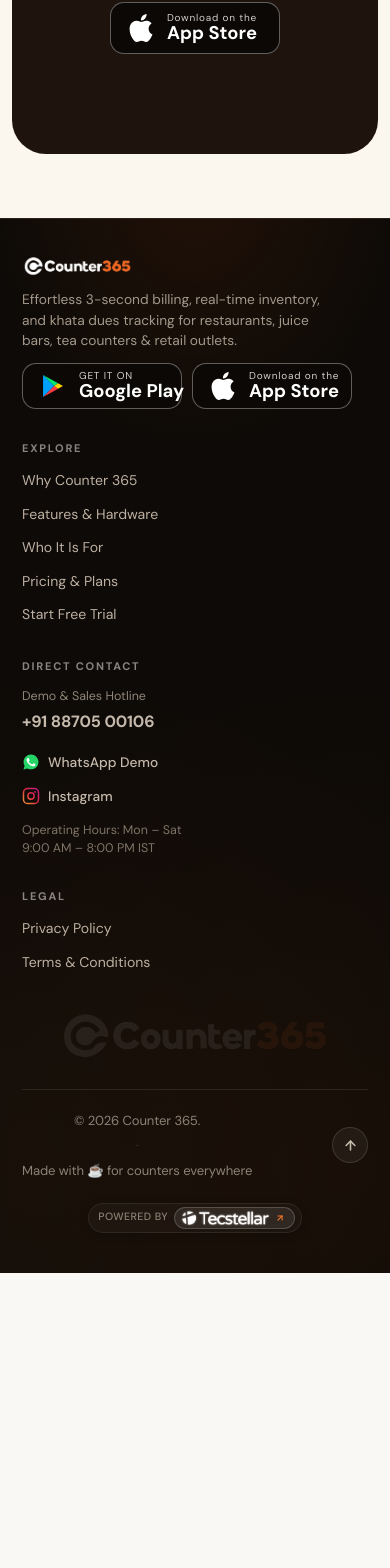
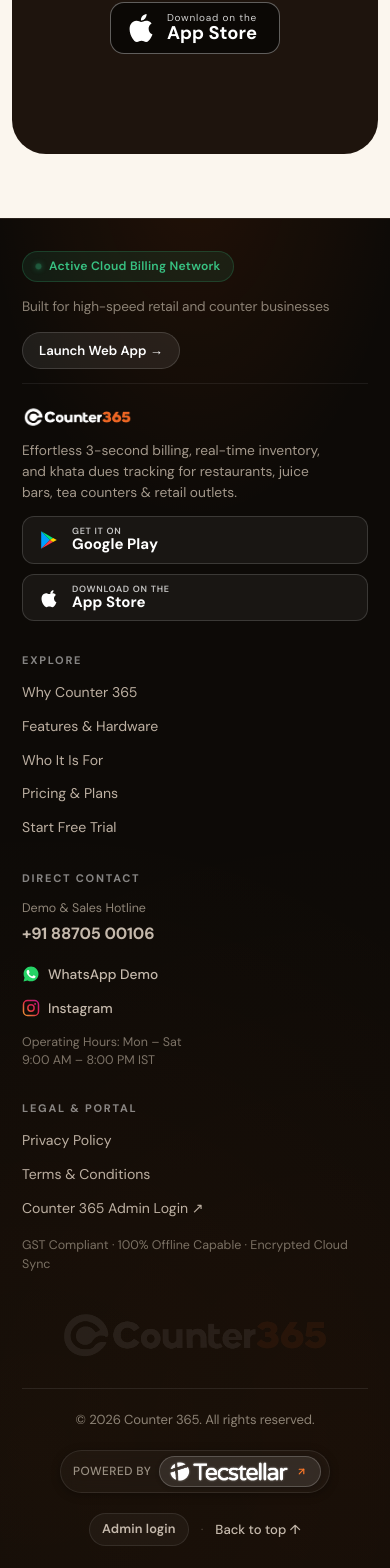
Before and after one commit to Tecstellar/Counter365--Website, a React (Vite) app: page / in a window 390 px wide. Shown: the part 7730-9298 px from the top of the page. Before the commit the page ends 9003 px from the top, so only its background shows below. Built offline with nearby package versions, Linux system fonts and the light colour scheme; no server answers; a web font is replaced by a local one.

Commit message:
fix(footer): stack store buttons vertically with responsive layout and remove made-with line

```diff
--- a/src/screens/landing/LandingPage.tsx
+++ b/src/screens/landing/LandingPage.tsx
@@ -1146,6 +1146,46 @@ export const LandingPage: React.FC = () => {
           margin: 2px 0 0;
         }
 
+        /* Stacked & Responsive Store Badges in Footer */
+        .ft-stores-col {
+          display: flex;
+          flex-direction: column;
+          gap: 10px;
+          width: 100%;
+          max-width: 240px;
+          margin-top: 14px;
+        }
+
+        .ft-store-btn {
+          display: inline-flex !important;
+          align-items: center !important;
+          gap: 12px !important;
+          width: 100% !important;
+          max-width: 240px !important;
+          box-sizing: border-box !important;
+          background: rgba(255, 255, 255, 0.05) !important;
+          border: 1px solid rgba(255, 255, 255, 0.15) !important;
+          padding: 9px 15px !important;
+          border-radius: 12px !important;
+          text-decoration: none !important;
+          color: #FFFFFF !important;
+          transition: all 0.22s cubic-bezier(0.16, 1, 0.3, 1) !important;
+          cursor: pointer !important;
+          -webkit-tap-highlight-color: transparent;
+        }
+
+        .ft-store-btn:hover {
+          background: rgba(255, 255, 255, 0.1) !important;
+          border-color: rgba(255, 122, 41, 0.6) !important;
+          transform: translateY(-2px) !important;
+          box-shadow: 0 6px 20px rgba(0, 0, 0, 0.4) !important;
+        }
+
+        .ft-store-btn:active {
+          transform: scale(0.98) !important;
+          background: rgba(255, 255, 255, 0.15) !important;
+        }
+
         .fbig {
           position: relative;
           z-index: 1;
@@ -1167,7 +1207,8 @@ export const LandingPage: React.FC = () => {
         /* Bottom Bar */
         .fb {
           display: flex;
-          flex-direction: column;
+          align-items: center;
+          justify-content: space-between;
           gap: 16px;
           border-top: 1px solid rgba(255, 255, 255, 0.09);
           padding-top: 20px;
@@ -1176,107 +1217,96 @@ export const LandingPage: React.FC = () => {
           z-index: 3;
         }
 
-        .fb-main-row {
-          display: flex;
-          align-items: center;
-          justify-content: space-between;
-          width: 100%;
-          gap: 16px;
-        }
-
         .fb-left {
           display: flex;
           align-items: center;
-          gap: 8px;
+          gap: 10px;
           color: #8c8275;
           font-size: 0.82rem;
           letter-spacing: -0.01em;
-          flex-wrap: wrap;
+        }
+
+        .fb-center {
+          display: flex;
+          align-items: center;
+          justify-content: center;
         }
 
         .fb-right {
           display: flex;
           align-items: center;
           gap: 12px;
-        }
-
-        .fb-center-row {
-          display: flex;
-          align-items: center;
-          justify-content: center;
-          width: 100%;
-          padding-top: 2px;
         }
 
         /* Powered by Tecstellar Badge */
         .ft-powered-block {
           display: inline-flex;
           align-items: center;
-          gap: 6px;
+          gap: 8px;
           background: rgba(255, 255, 255, 0.03);
-          border: 1px solid rgba(255, 255, 255, 0.08);
-          padding: 3px 6px 3px 9px;
+          border: 1px solid rgba(255, 255, 255, 0.09);
+          padding: 5px 8px 5px 12px;
           border-radius: 999px;
           transition: all 0.25s cubic-bezier(0.16, 1, 0.3, 1);
-          box-shadow: 0 2px 8px rgba(0, 0, 0, 0.25);
+          box-shadow: 0 2px 10px rgba(0, 0, 0, 0.3);
           backdrop-filter: blur(10px);
           -webkit-backdrop-filter: blur(10px);
         }
 
         .ft-powered-block:hover {
           background: rgba(255, 255, 255, 0.06);
-          border-color: rgba(255, 255, 255, 0.16);
-          box-shadow: 0 4px 14px rgba(0, 0, 0, 0.35);
+          border-color: rgba(255, 255, 255, 0.18);
+          box-shadow: 0 4px 16px rgba(0, 0, 0, 0.4);
         }
 
         .ft-powered-txt {
-          font-size: 0.66rem;
+          font-size: 0.74rem;
           font-weight: 500;
           letter-spacing: 0.04em;
           text-transform: uppercase;
-          color: #8c8275;
+          color: #9c9285;
           white-space: nowrap;
         }
 
         .ft-tecstellar-chip {
           display: inline-flex;
           align-items: center;
-          gap: 6px;
-          background: rgba(255, 255, 255, 0.08);
-          border: 1px solid rgba(255, 255, 255, 0.18);
-          padding: 3px 9px 3px 7px;
+          gap: 8px;
+          background: rgba(255, 255, 255, 0.09);
+          border: 1px solid rgba(255, 255, 255, 0.2);
+          padding: 5px 13px 5px 10px;
           border-radius: 999px;
           text-decoration: none;
           transition: all 0.25s cubic-bezier(0.16, 1, 0.3, 1);
-          box-shadow: 0 1px 3px rgba(0, 0, 0, 0.2);
+          box-shadow: 0 1px 4px rgba(0, 0, 0, 0.25);
         }
 
         .ft-tecstellar-chip:hover {
           background: linear-gradient(135deg, rgba(255, 122, 41, 0.24) 0%, rgba(255, 255, 255, 0.12) 100%);
           border-color: rgba(255, 122, 41, 0.65);
-          box-shadow: 0 4px 14px rgba(255, 122, 41, 0.3);
+          box-shadow: 0 4px 18px rgba(255, 122, 41, 0.3);
           transform: translateY(-1px);
         }
 
         .ft-tecstellar-logo-img {
-          height: 14px;
+          height: 19px;
           width: auto;
-          max-width: 95px;
+          max-width: 140px;
           object-fit: contain;
           display: block;
           filter: drop-shadow(0 0 1px rgba(255, 255, 255, 0.4));
         }
 
         .ft-tecstellar-emblem-img {
-          height: 14px;
-          width: 14px;
+          height: 18px;
+          width: 18px;
           object-fit: contain;
           display: block;
           filter: brightness(1.2);
         }
 
         .ft-tecstellar-name {
-          font-size: 0.8rem;
+          font-size: 0.86rem;
           font-weight: 700;
           letter-spacing: -0.01em;
           color: #ffffff;
@@ -1320,24 +1350,17 @@ export const LandingPage: React.FC = () => {
         .ft-back-to-top {
           display: inline-flex;
           align-items: center;
-          justify-content: center;
-          width: 36px;
-          height: 36px;
-          border-radius: 50%;
-          background: rgba(255, 255, 255, 0.05);
-          border: 1px solid rgba(255, 255, 255, 0.12);
-          color: #d1c5b8;
+          gap: 5px;
+          color: #8c8275;
+          font-size: 0.82rem;
+          font-weight: 500;
           text-decoration: none;
           cursor: pointer;
-          transition: all 0.2s cubic-bezier(0.16, 1, 0.3, 1);
+          transition: color 0.18s;
         }
 
         .ft-back-to-top:hover {
-          background: #FF7A29;
-          border-color: #FF7A29;
           color: #ffffff;
-          transform: translateY(-2px);
-          box-shadow: 0 4px 14px rgba(255, 122, 41, 0.35);
         }
 
         .fl { color: #fff; text-decoration: none; }
@@ -1406,6 +1429,8 @@ export const LandingPage: React.FC = () => {
           .fg { grid-template-columns: 1fr; gap: 32px; }
           .ft-top-banner { flex-direction: column; align-items: flex-start; gap: 14px; }
           .fb-left { flex-direction: column; gap: 4px; }
+          .ft-stores-col { max-width: 100%; }
+          .ft-store-btn { max-width: 100% !important; }
         }
       `}</style>
 
@@ -2102,6 +2127,36 @@ export const LandingPage: React.FC = () => {
       {/* Footer */}
       <footer className="ft">
         <div className="wrap">
+          {/* Top Banner with Status Indicator */}
+          <div className="ft-top-banner">
+            <div style={{ display: 'flex', alignItems: 'center', gap: '14px', flexWrap: 'wrap' }}>
+              <div className="ft-status-pill">
+                <span className="ft-status-dot"></span>
+                <span>Active Cloud Billing Network</span>
+              </div>
+              <span className="ft-tagline-muted">Built for high-speed retail and counter businesses</span>
+            </div>
+            <div style={{ display: 'flex', alignItems: 'center', gap: '12px' }}>
+              <button
+                className="btn sm"
+                onClick={() => navigate('/login')}
+                style={{
+                  background: 'rgba(255, 255, 255, 0.08)',
+                  color: '#ffffff',
+                  border: '1px solid rgba(255, 255, 255, 0.14)',
+                  fontSize: '0.82rem',
+                  padding: '7px 16px',
+                  borderRadius: '999px',
+                  cursor: 'pointer',
+                  fontWeight: 600,
+                  transition: 'all 0.2s ease',
+                }}
+              >
+                Launch Web App →
+              </button>
+            </div>
+          </div>
+
           {/* 4-Column Grid */}
           <div className="fg">
             {/* Col 1: Brand & Stores */}
@@ -2112,56 +2167,40 @@ export const LandingPage: React.FC = () => {
               <p style={{ margin: '8px 0 12px', maxWidth: '34ch', lineHeight: 1.5, color: '#a3988b', fontSize: '0.86rem' }}>
                 Effortless 3-second billing, real-time inventory, and khata dues tracking for restaurants, juice bars, tea counters & retail outlets.
               </p>
-              <div className="stores" style={{ display: 'flex', gap: '10px', flexWrap: 'wrap', maxWidth: '330px' }}>
+              {/* Stacked Responsive Store Badges: Google Play on top, App Store on next line */}
+              <div className="ft-stores-col">
                 <a
-                  className="store"
+                  className="ft-store-btn"
                   href="https://play.google.com/store/search?q=Counter%20365&c=apps"
                   target="_blank"
-                  rel="noreferrer"
-                  style={{
-                    flex: '1 1 145px',
-                    width: '145px',
-                    height: '46px',
-                    padding: '8px 12px',
-                    borderRadius: '10px',
-                    boxSizing: 'border-box',
-                    display: 'inline-flex',
-                    alignItems: 'center',
-                    gap: '10px',
-                  }}
+                  rel="noopener noreferrer"
+                  aria-label="Get Counter 365 on Google Play"
                 >
-                  <svg style={{ width: '22px', height: '22px', flexShrink: 0 }}>
-                    <use href="#gp" />
+                  <svg width="22" height="22" viewBox="0 0 24 24" style={{ flexShrink: 0 }}>
+                    <path fill="#00A0FF" d="M3.5 2.5 13 12l-9.5 9.5z" />
+                    <path fill="#00E676" d="M3.5 2.5 13 12l3.4-2.3z" />
+                    <path fill="#FF3A44" d="M3.5 21.5 13 12l3.4 2.3z" />
+                    <path fill="#FFD500" d="M16.4 9.7 20.5 12l-4.1 2.3L13 12z" />
                   </svg>
-                  <span style={{ display: 'flex', flexDirection: 'column', textAlign: 'left', lineHeight: 1.1 }}>
-                    <small style={{ color: 'rgba(255, 255, 255, 0.85)', fontSize: '9px', whiteSpace: 'nowrap' }}>GET IT ON</small>
-                    <b style={{ color: '#FFFFFF', fontSize: '0.92rem', whiteSpace: 'nowrap' }}>Google Play</b>
-                  </span>
+                  <div style={{ display: 'flex', flexDirection: 'column', textAlign: 'left', lineHeight: 1.15 }}>
+                    <small style={{ color: 'rgba(255, 255, 255, 0.75)', fontSize: '9px', letterSpacing: '0.08em', textTransform: 'uppercase', fontWeight: 600 }}>GET IT ON</small>
+                    <b style={{ color: '#FFFFFF', fontSize: '0.94rem', fontWeight: 700 }}>Google Play</b>
+                  </div>
                 </a>
                 <a
-                  className="store"
+                  className="ft-store-btn"
                   href="#"
                   onClick={(e) => e.preventDefault()}
                   title="Coming soon to App Store"
-                  style={{
-                    flex: '1 1 145px',
-                    width: '145px',
-                    height: '46px',
-                    padding: '8px 12px',
-                    borderRadius: '10px',
-                    boxSizing: 'border-box',
-                    display: 'inline-flex',
-                    alignItems: 'center',
-                    gap: '10px',
-                  }}
+                  aria-label="Download Counter 365 on the App Store"
                 >
-                  <svg style={{ width: '22px', height: '22px', flexShrink: 0 }}>
-                    <use href="#ap" />
+                  <svg width="22" height="22" viewBox="0 0 24 24" fill="#FFFFFF" style={{ flexShrink: 0 }}>
+                    <path d="M18.71 19.5c-.83 1.24-1.71 2.45-3.05 2.47-1.34.03-1.77-.79-3.29-.79-1.53 0-2 .77-3.27.82-1.31.05-2.3-1.32-3.14-2.53C4.25 17 2.94 12.45 4.7 9.39c.87-1.52 2.43-2.48 4.12-2.51 1.28-.02 2.5.87 3.29.87.78 0 2.26-1.07 3.81-.91.65.03 2.47.26 3.64 1.98-.09.06-2.17 1.28-2.15 3.81.03 3.02 2.65 4.03 2.68 4.04-.03.07-.42 1.44-1.38 2.83M15.97 6.37c.62-.75 1.04-1.8 0.92-2.85-.9.04-1.99.6-2.63 1.35-.57.65-1.07 1.71-.93 2.73 1 .08 2.02-.48 2.64-1.23z" />
                   </svg>
-                  <span style={{ display: 'flex', flexDirection: 'column', textAlign: 'left', lineHeight: 1.1 }}>
-                    <small style={{ color: 'rgba(255, 255, 255, 0.85)', fontSize: '9px', whiteSpace: 'nowrap' }}>Download on the</small>
-                    <b style={{ color: '#FFFFFF', fontSize: '0.92rem', whiteSpace: 'nowrap' }}>App Store</b>
-                  </span>
+                  <div style={{ display: 'flex', flexDirection: 'column', textAlign: 'left', lineHeight: 1.15 }}>
+                    <small style={{ color: 'rgba(255, 255, 255, 0.75)', fontSize: '9px', letterSpacing: '0.08em', textTransform: 'uppercase', fontWeight: 600 }}>Download on the</small>
+                    <b style={{ color: '#FFFFFF', fontSize: '0.94rem', fontWeight: 700 }}>App Store</b>
+                  </div>
                 </a>
               </div>
             </div>
@@ -2257,9 +2296,9 @@ export const LandingPage: React.FC = () => {
               </div>
             </div>
 
-            {/* Col 4: Legal */}
+            {/* Col 4: Legal & System */}
             <div>
-              <h4>Legal</h4>
+              <h4>Legal & Portal</h4>
               <ul className="fg-links">
                 <li>
                   <a
@@ -2283,6 +2322,20 @@ export const LandingPage: React.FC = () => {
                     Terms & Conditions
                   </a>
                 </li>
+                <li>
+                  <a
+                    href="https://counter365-admin.tecstellar.com/"
+                    target="_blank"
+                    rel="noreferrer"
+                  >
+                    Counter 365 Admin Login ↗
+                  </a>
+                </li>
+                <li style={{ marginTop: '6px' }}>
+                  <span style={{ fontSize: '0.78rem', color: '#7a7063', display: 'block', lineHeight: 1.5 }}>
+                    GST Compliant · 100% Offline Capable · Encrypted Cloud Sync
+                  </span>
+                </li>
               </ul>
             </div>
           </div>
@@ -2295,36 +2348,14 @@ export const LandingPage: React.FC = () => {
             />
           </div>
 
-          {/* Bottom Bar: Row 1 (Copyright & Back to Top) | Row 2 Below it (Bottom Center: Powered by Tecstellar) */}
+          {/* Bottom Bar: Left (Copyright) | Center (Powered by Tecstellar) | Right (Admin Login & Top) */}
           <div className="fb">
-            <div className="fb-main-row">
-              <div className="fb-left">
-                <span>© 2026 Counter 365.</span>
-                <span style={{ opacity: 0.35 }}>·</span>
-                <span>Made with ☕ for counters everywhere</span>
-              </div>
-
-              <div className="fb-right">
-                <a
-                  className="ft-back-to-top"
-                  href="#top"
-                  onClick={(e) => {
-                    e.preventDefault();
-                    window.scrollTo({ top: 0, behavior: 'smooth' });
-                  }}
-                  title="Back to top"
-                  aria-label="Back to top"
-                >
-                  <svg width="15" height="15" viewBox="0 0 24 24" fill="none" stroke="currentColor" strokeWidth="2.5" strokeLinecap="round" strokeLinejoin="round">
-                    <line x1="12" y1="19" x2="12" y2="5" />
-                    <polyline points="5 12 12 5 19 12" />
-                  </svg>
-                </a>
-              </div>
-            </div>
-
-            {/* Bottom Center Container (Below 2026 Counter 365) */}
-            <div className="fb-center-row">
+            <div className="fb-left">
+              <span>© 2026 Counter 365. All rights reserved.</span>
+            </div>
+
+            {/* Bottom Center: Powered by Tecstellar (Clickable & Minimalist) */}
+            <div className="fb-center">
               <div className="ft-powered-block">
                 <span className="ft-powered-txt">Powered by</span>
                 <a
@@ -2341,8 +2372,8 @@ export const LandingPage: React.FC = () => {
                   />
                   <svg
                     className="ft-tecstellar-arrow"
-                    width="10"
-                    height="10"
+                    width="11"
+                    height="11"
                     viewBox="0 0 24 24"
                     fill="none"
                     stroke="currentColor"
@@ -2355,6 +2386,30 @@ export const LandingPage: React.FC = () => {
                   </svg>
                 </a>
               </div>
+            </div>
+
+            <div className="fb-right">
+              <a
+                className="ft-admin-pill"
+                href="https://counter365-admin.tecstellar.com/"
+                target="_blank"
+                rel="noreferrer"
+                title="Counter365 Admin Login"
+              >
+                Admin login
+              </a>
+              <span style={{ opacity: 0.3 }}>·</span>
+              <a
+                className="ft-back-to-top"
+                href="#top"
+                onClick={(e) => {
+                  e.preventDefault();
+                  window.scrollTo({ top: 0, behavior: 'smooth' });
+                }}
+                title="Back to top"
+              >
+                Back to top ↑
+              </a>
             </div>
           </div>
         </div>
```
